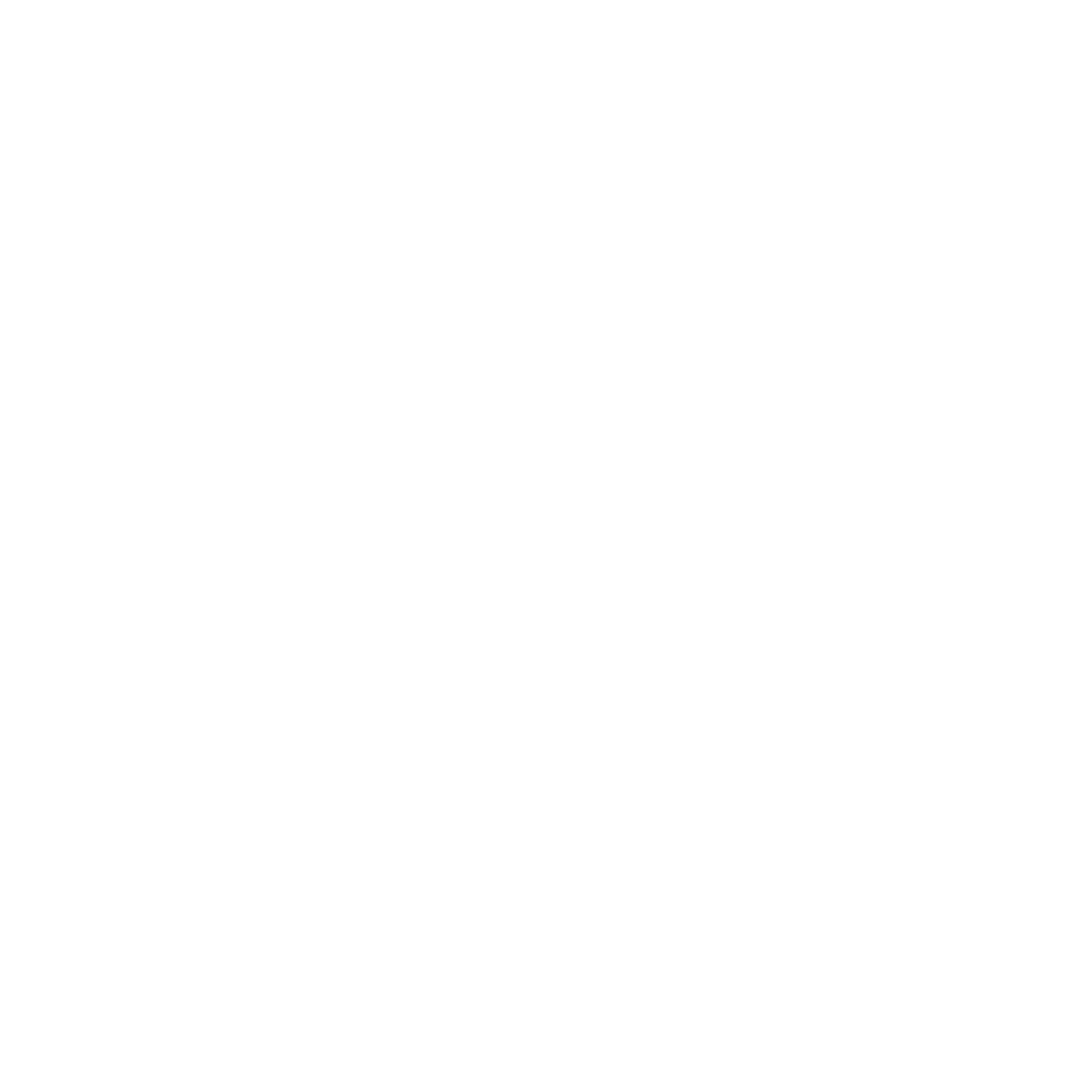
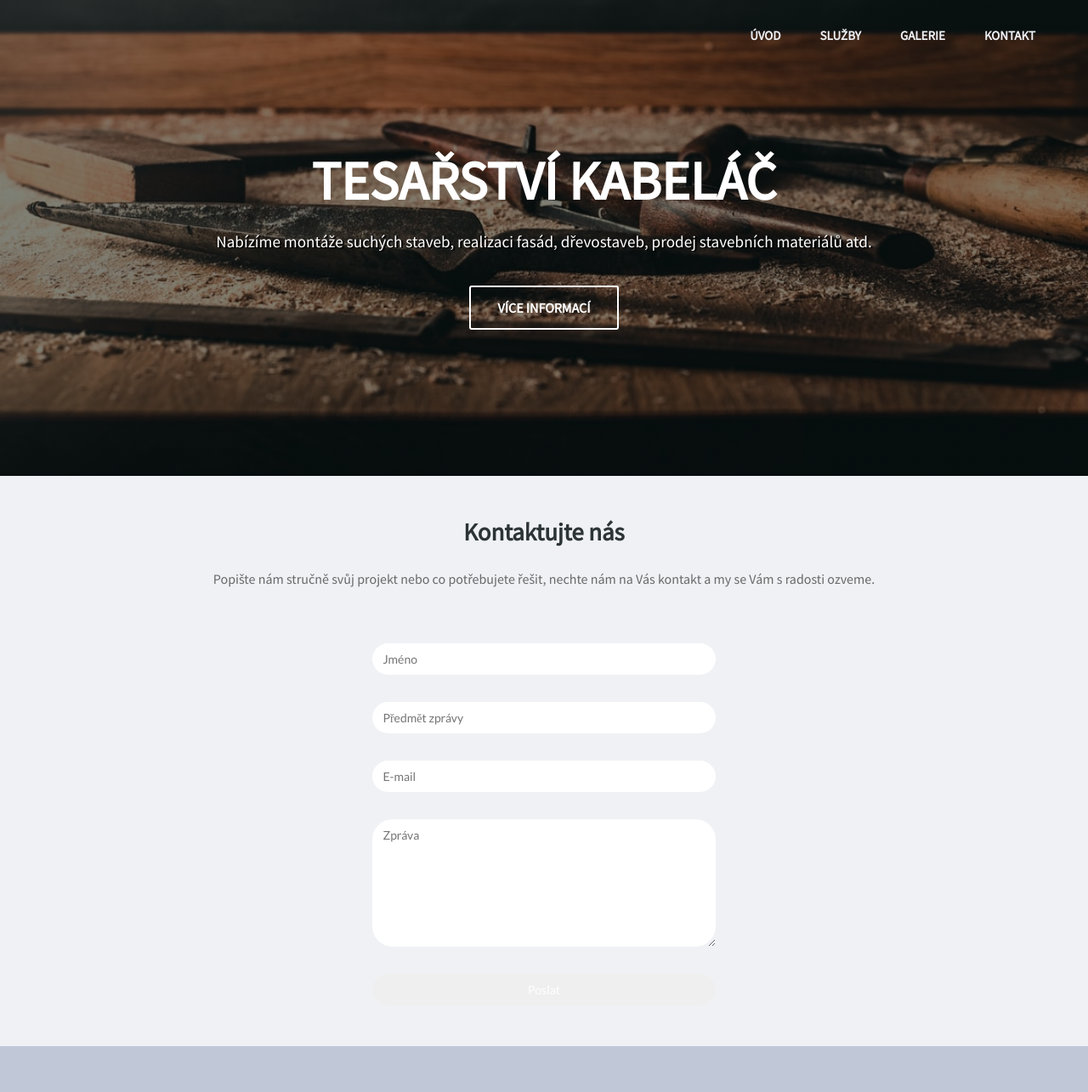
Before and after one commit to kopkaa/tesarstvi-ivel, a Nuxt app: page /kontakt in a window 1280 px wide. Before the commit this address had no page. Shown: the top 1285 px of the page at 85% size. Before the commit the page ends 800 px from the top, so only its background shows below. Built offline with nearby package versions, Linux system fonts and the light colour scheme.

Commit message:
page simple transitions

```diff
--- a/assets/scss/main.scss
+++ b/assets/scss/main.scss
@@ -9,3 +9,21 @@
 @import './pages/gallery.scss';
 @import './lightbox.scss';
 @import 'responsive.scss';
+
+.page-enter-active,
+.page-leave-active {
+  transition: opacity 0.5s;
+}
+.page-enter,
+.page-leave-to {
+  opacity: 0;
+}
+
+.layout-enter-active,
+.layout-leave-active {
+  transition: opacity 0.5s;
+}
+.layout-enter,
+.layout-leave-to {
+  opacity: 0;
+}
--- a/components/Header.vue
+++ b/components/Header.vue
@@ -12,6 +12,7 @@
         </div> -->
 
         <ul>
+          <!-- //TODO transitions -->
           <li>
             <NuxtLink to="/">
               Úvod
@@ -23,17 +24,33 @@
               Služby
             </NuxtLink>
           </li>
-          <li><a href="gallery.html">Galerie</a></li>
-          <li><a href="contact.html">Kontakt</a></li>
+          <li>
+            <NuxtLink to="/galerie">
+              Galerie
+            </NuxtLink>
+          </li>
+          <li>
+            <NuxtLink to="/kontakt">
+              Kontakt
+            </NuxtLink>
+          </li>
         </ul>
 
         <div id="myNav" class="overlay">
           <a href="javascript:void(0)" class="closebtn" onclick="closeNav()">&times;</a>
           <div class="overlay-content">
-            <a href="index.html">Úvod</a>
-            <a href="services.html">Služby</a>
-            <a href="gallery.html">Galerie</a>
-            <a href="contact.html">Kontakt</a>
+            <NuxtLink to="/">
+              Úvod
+            </NuxtLink>
+            <NuxtLink to="/sluzby">
+              Služby
+            </NuxtLink>
+            <NuxtLink to="/galerie">
+              Galerie
+            </NuxtLink>
+            <NuxtLink to="/kontakt">
+              Kontakt
+            </NuxtLink>
           </div>
         </div>
         <div><a class="hamburger" onclick="openNav()">☰</a></div>
--- a/pages/index.vue
+++ b/pages/index.vue
@@ -84,7 +84,9 @@
           Máte-li jakýkoliv dotaz, nebo Vás zajímají ceny našich služeb, můžete nám zavolat, nebo využít kontaktního formuláře kliknutím na tlačítko.
         </p>
         <button class="header-button contact-button">
-          <a href="contact.html">Kontaktní formulář</a>
+          <NuxtLink to="/kontakt">
+            Kontaktní formulář
+          </NuxtLink>
         </button>
       </section>
     </main>
--- /dev/null
+++ b/pages/kontakt/index.vue
@@ -0,0 +1,53 @@
+<template>
+  <div class="h-100">
+    <Header>
+      <template #header_title>
+        <div class="header__main--title">
+          <h1 class="main">
+            Tesařství kabeláč
+          </h1><br>
+          <span class="second">Nabízíme montáže suchých staveb, realizaci fasád, dřevostaveb, prodej stavebních materiálů atd.</span>
+          <button id="infoBtn" class="header-button">
+            Více informací
+          </button>
+        </div>
+      </template>
+    </Header>
+    <main id="contact">
+      <h2>Kontaktujte nás</h2>
+      <p class="desc">
+        Popište nám stručně svůj projekt nebo co potřebujete řešit, nechte nám na Vás kontakt a my se Vám s radosti ozveme.
+      </p>
+      <div class="contact">
+        <form class="contact__form">
+          <input id="name" type="text" placeholder="Jméno">
+          <input id="subject" type="text" placeholder="Předmět zprávy" required>
+          <input id="email" type="email" placeholder="E-mail" required>
+          <textarea id="message" placeholder="Zpráva" type="text" required />
+          <input id="submit" type="submit" class="green-button" value="Poslat">
+        </form>
+      </div>
+      <div class="line">
+        <span> <i class="far fa-envelope" />tesar.kabelac@seznam.cz</span>
+        <span><i class="fas fa-mobile-alt" />774 888 357</span><br>
+      </div>
+      <div style="width: 100%">
+        <iframe
+          width="100%"
+          height="375"
+          frameborder="0"
+          scrolling="no"
+          marginheight="0"
+          marginwidth="0"
+          src="https://maps.google.com/maps?width=100%25&amp;height=300&amp;hl=en&amp;q=Na%20Plavisku%201235,%20Vset%C3%ADn+(Teskab)&amp;t=&amp;z=15&amp;ie=UTF8&amp;iwloc=B&amp;output=embed"
+        />
+      </div>
+    </main>
+    <Footer />
+  </div>
+</template>
+<script>
+export default {
+
+}
+</script>
--- a/pages/sluzby/index.vue
+++ b/pages/sluzby/index.vue
@@ -18,7 +18,7 @@
       <div class="services">
         <div class="services__row">
           <div class="item">
-            <!-- <img src="./img/roof.png"> -->
+            <img src="../../img/roof.png">
             <h3>Střechy</h3>
             <p>Střešní práce jsou naši hlavní doménou.</p>
             <button class="services__more">
@@ -26,7 +26,7 @@
             </button>
           </div>
           <div class="item">
-            <!-- <img src="./img/house.png"> -->
+            <img src="../../img/house.png">
             <h3>Dřevostavby</h3>
             <p>Postavíme vám pergolu, posed nebo garáž</p>
             <button class="services__more">
@@ -34,9 +34,9 @@
             </button>
           </div>
           <div class="item">
-            <!-- <img src="./img/tile.png"> -->
+            <img src="../../img/carpentry.png">
             <h3>Ostatní</h3>
-            <p>Také stavíme dřevěné fasády, terasy, přístřešky</p>
+            <p>Stavíme také ploty, terasy nebo přístřešky</p>
             <button class="services__more">
               Více
             </button>
@@ -50,3 +50,9 @@
     <Footer />
   </div>
 </template>
+<script>
+
+export default {
+
+}
+</script>
```
Also changed, not shown: img/carpentry.png (added), img/sekera.png (added).
